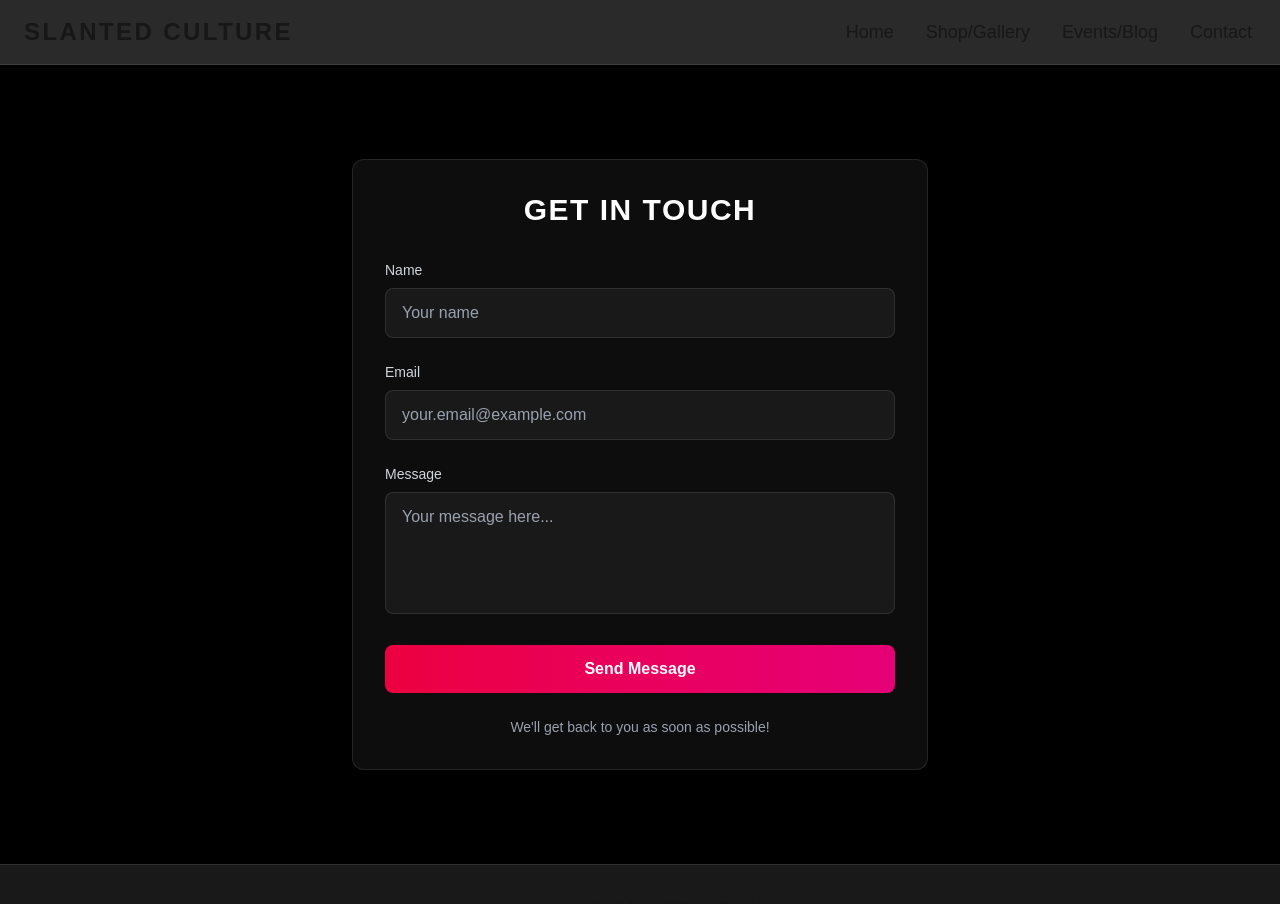
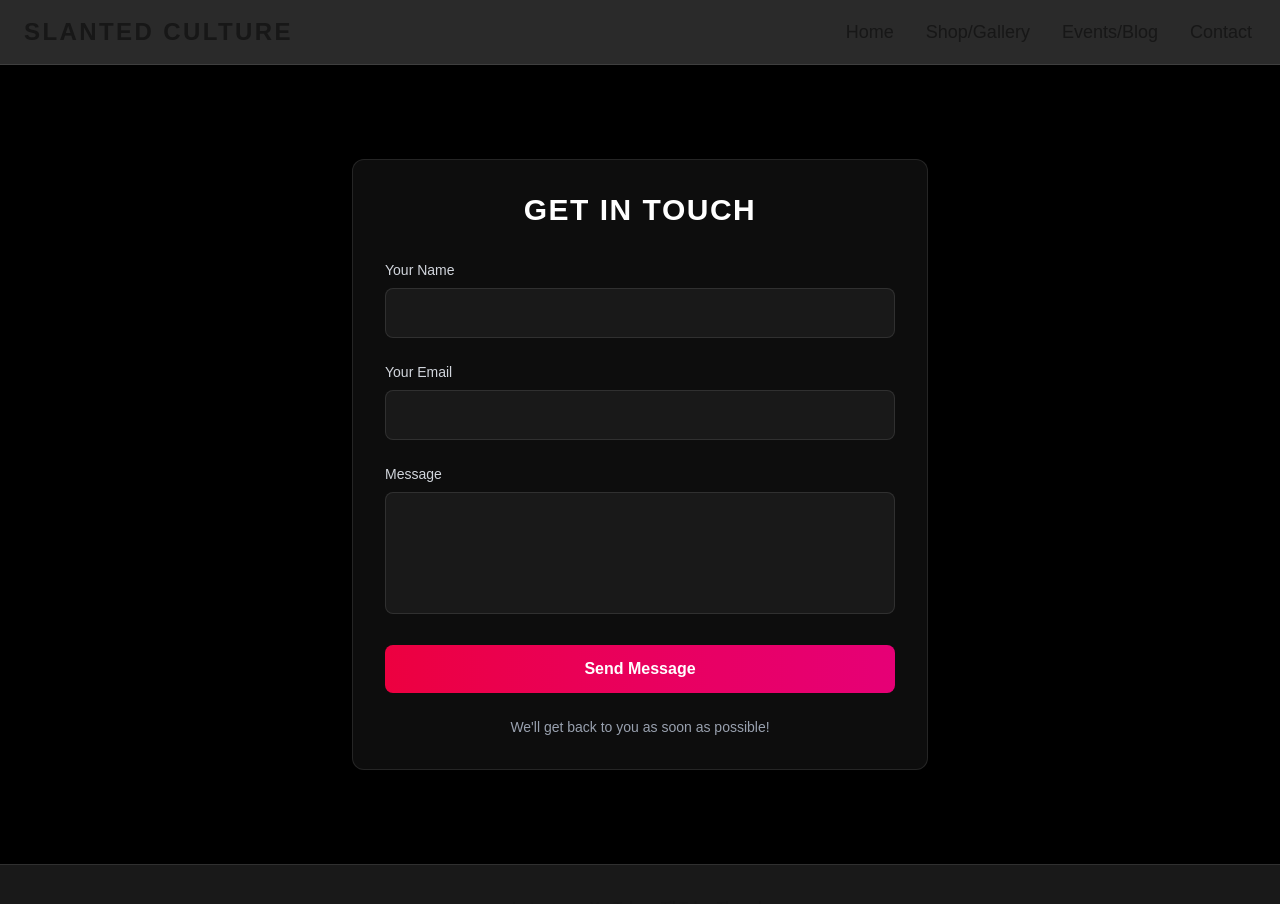
Before and after one commit to Pat-Calh/slanted.culture, a Next.js app: page /contact in a window 1280 px wide. Shown: the top 904 px of the page. Built offline with nearby package versions, Linux system fonts and the light colour scheme.

Commit message:
Restore Netlify contact form and remove Google Form embed

```diff
--- a/src/app/contact/page.tsx
+++ b/src/app/contact/page.tsx
@@ -19,29 +19,28 @@ export default function Contact() {
         <div className="space-y-6">
           <div>
             <label className="block text-gray-300 text-sm font-medium mb-2">
-              Name
+              Your Name
             </label>
             <input
               type="text"
               name="name"
               required
               className="w-full px-4 py-3 bg-white/5 border border-white/10 rounded-lg text-white placeholder-gray-400 focus:outline-none focus:ring-2 focus:ring-rose-500 focus:border-transparent transition-all duration-200"
-              placeholder="Your name"
             />
           </div>
 
           <div>
             <label className="block text-gray-300 text-sm font-medium mb-2">
-              Email
+              Your Email
             </label>
             <input
               type="email"
               name="email"
               required
               className="w-full px-4 py-3 bg-white/5 border border-white/10 rounded-lg text-white placeholder-gray-400 focus:outline-none focus:ring-2 focus:ring-rose-500 focus:border-transparent transition-all duration-200"
-              placeholder="your.email@example.com"
             />
           </div>
+
 
           <div>
             <label className="block text-gray-300 text-sm font-medium mb-2">
@@ -49,10 +48,8 @@ export default function Contact() {
             </label>
             <textarea
               name="message"
-              required
               rows={4}
               className="w-full px-4 py-3 bg-white/5 border border-white/10 rounded-lg text-white placeholder-gray-400 focus:outline-none focus:ring-2 focus:ring-rose-500 focus:border-transparent transition-all duration-200 resize-none"
-              placeholder="Your message here..."
             ></textarea>
           </div>
 
```
